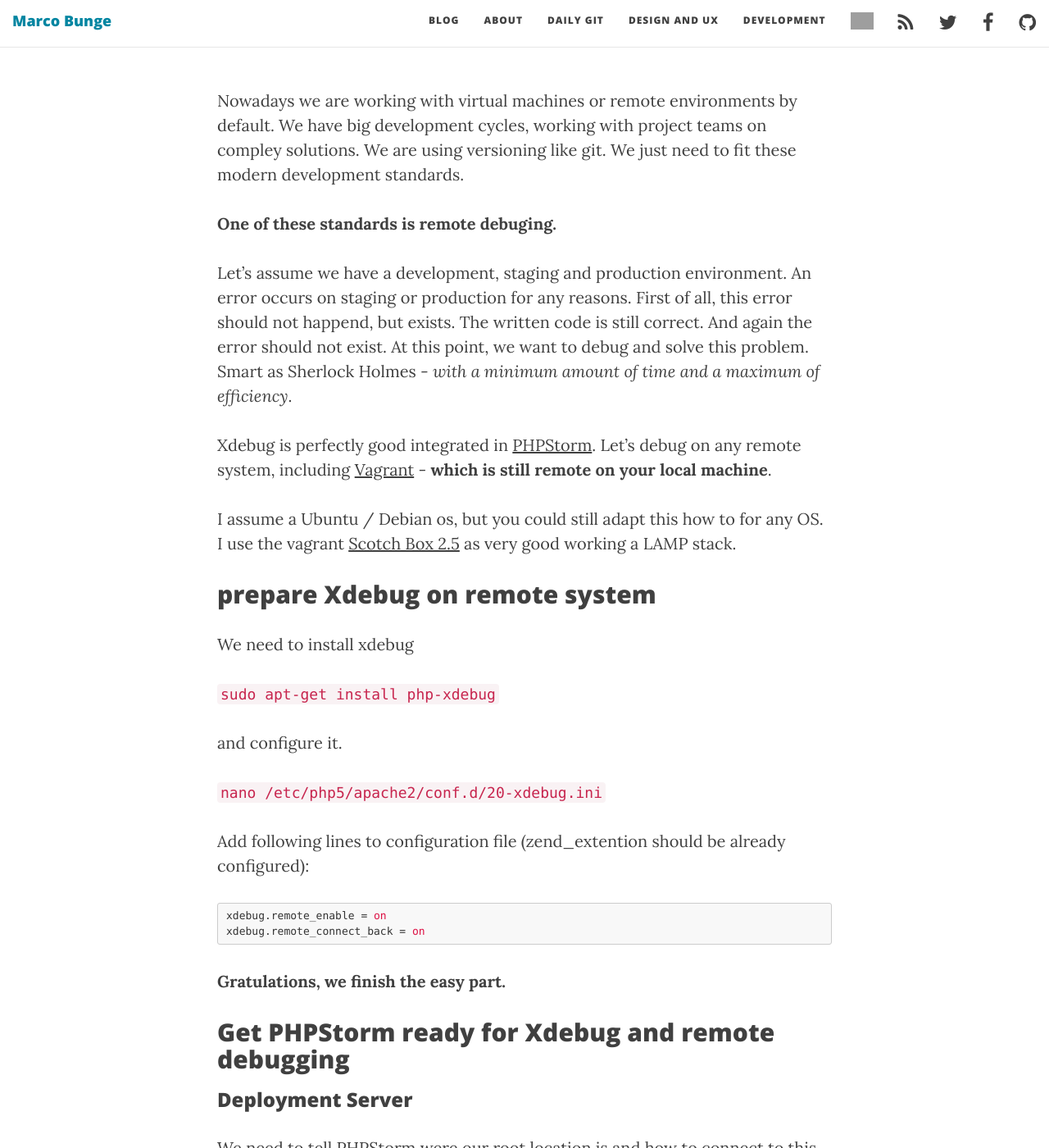
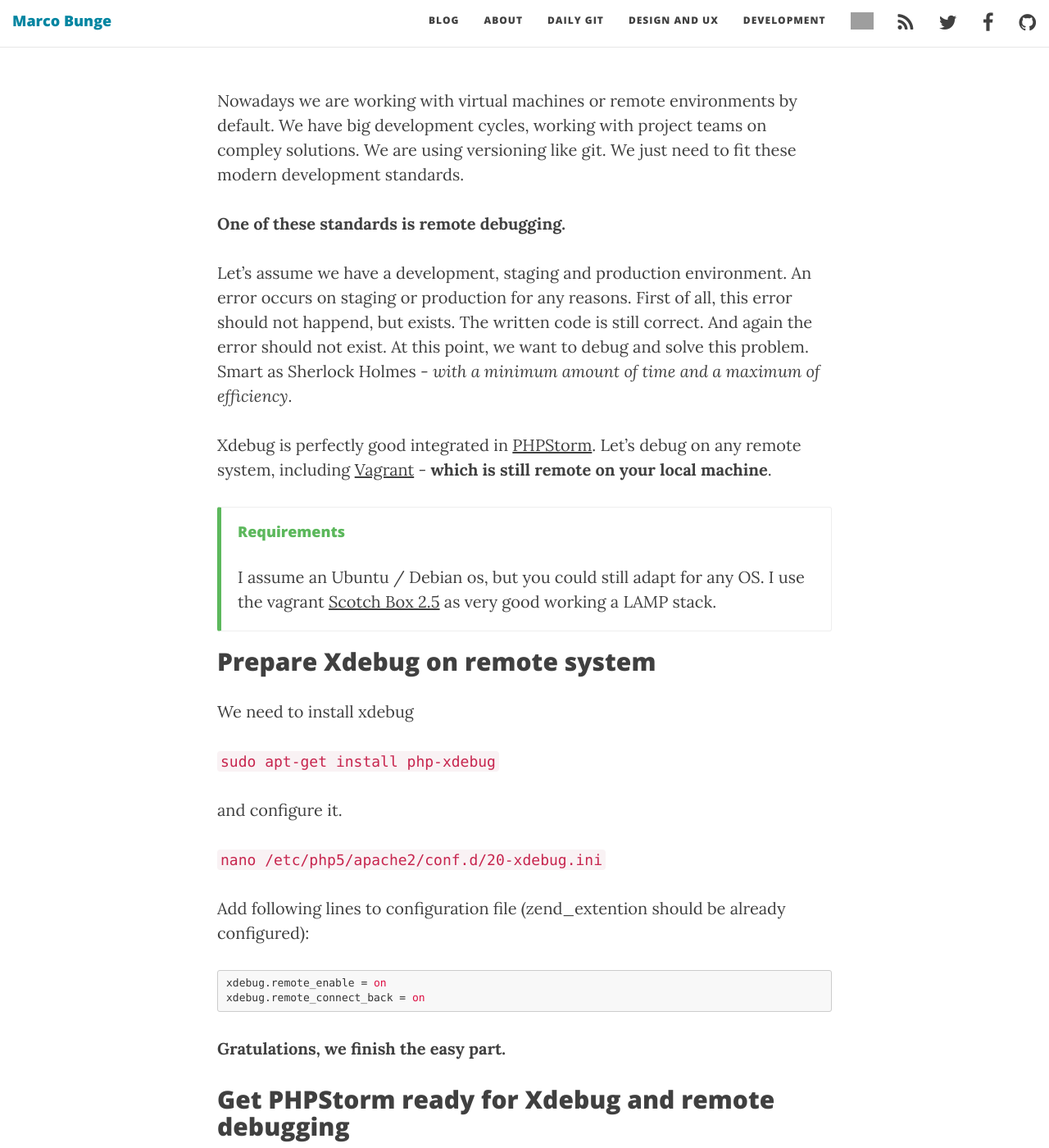
Before and after one commit to mbunge/mbunge.github.io, a Jekyll site: the page built from _posts/2016-01-21-remote-debugging-with-phpstorm-and-xdebug.markdown, in a window 1280 px wide and 1400 px high, scrolled down 601 px. Shown: the whole window at 82% size. Built offline with Jekyll 4.4.1, drawn with Linux system fonts in a browser that asks for light colours; nearby versions of some CDN libraries; comment, search, counter and statistics services are not loaded; some of the changed text lies outside the part shown; grey boxes are pictures that could not be loaded.

Commit message:
Update 2016-01-21-remote-debugging-with-phpstorm-and-xdebug.markdown

````diff
--- a/_posts/2016-01-21-remote-debugging-with-phpstorm-and-xdebug.markdown
+++ b/_posts/2016-01-21-remote-debugging-with-phpstorm-and-xdebug.markdown
@@ -17,7 +17,7 @@
 working with project teams on compley solutions. We are using versioning like git. We just need to fit these modern development
 standards.
 
-__One of these standards is remote debuging.__
+__One of these standards is remote debugging.__
 
 Let's assume we have a development, staging and production environment. An error occurs on staging or production for any reasons.
 First of all, this error should not happend, but exists. The written code is still correct. And again the error should not exist.
@@ -26,9 +26,12 @@
 Xdebug is perfectly good integrated in <a href="https://www.jetbrains.com/phpstorm/" target="_blank">PHPStorm</a>. Let's debug on any remote system,
 including <a href="https://www.vagrantup.com/" target="_blank">Vagrant</a> - __which is still remote on your local machine__.
 
-I assume a Ubuntu / Debian os, but you could still adapt this how to for any OS. I use the vagrant <a href="https://box.scotch.io/">Scotch Box 2.5</a> as very good working a LAMP stack.
+<div class="callout callout-success">
+  <h4>Requirements</h4>
+  <p>I assume an Ubuntu / Debian os, but you could still adapt for any OS. I use the vagrant <a href="https://box.scotch.io/">Scotch Box 2.5</a> as very good working a LAMP stack.</p>
+</div>
 
-## prepare Xdebug on remote system
+## Prepare Xdebug on remote system
 
 We need to install xdebug
 
@@ -99,7 +102,7 @@
 
 We need to configure mappings on remote server, to find sources and stop on breakpoints on our local system.
 
-- select ```File | Settings > Language & Frameworks | PHP | Servers```
+- select `File | Settings > Language & Frameworks | PHP | Servers`
 - click green '+' and add following:
 
 {% highlight text %}
@@ -109,13 +112,16 @@
 Debugger: xdebug
 {% endhighlight %}
 
-__If you use Vagrant:__ root folder (e.g. `/var/www`) should be associated with mounted folder in Vagrantfile:
+<div class="callout callout-info">
+  <h4>For Vagrant</h4>
+  <p>root folder (e.g. <code>/var/www</code>) should be associated with mounted folder in Vagrantfile. </p>
+  <pre><code class="language-text" data-lang="text">config.vm.synced_folder ".", "/var/www", :mount_options =&gt; ["dmode=777", "fmode=666"]</code></pre>
+</div>
 
-{% highlight text %}
-config.vm.synced_folder ".", "/var/www", :mount_options => ["dmode=777", "fmode=666"]
-{% endhighlight %}
-
-__Optional:__ If you use an further folders folder like laravel public for index.php and assets, create an additonal mapping for this location: `/var/www/public`
+<div class="callout callout-info">
+  <h4>Optional</h4>
+  <p>If you use an further folders folder like laravel public for index.php and assets, create an additonal mapping for this location: <code>/var/www/public</code></p>
+</div>
 
 ### Debugger
 
````
Also changed, not shown: other parts of _posts/2016-01-21-remote-debugging-with-phpstorm-and-xdebug.markdown (+1 -1 lines).
